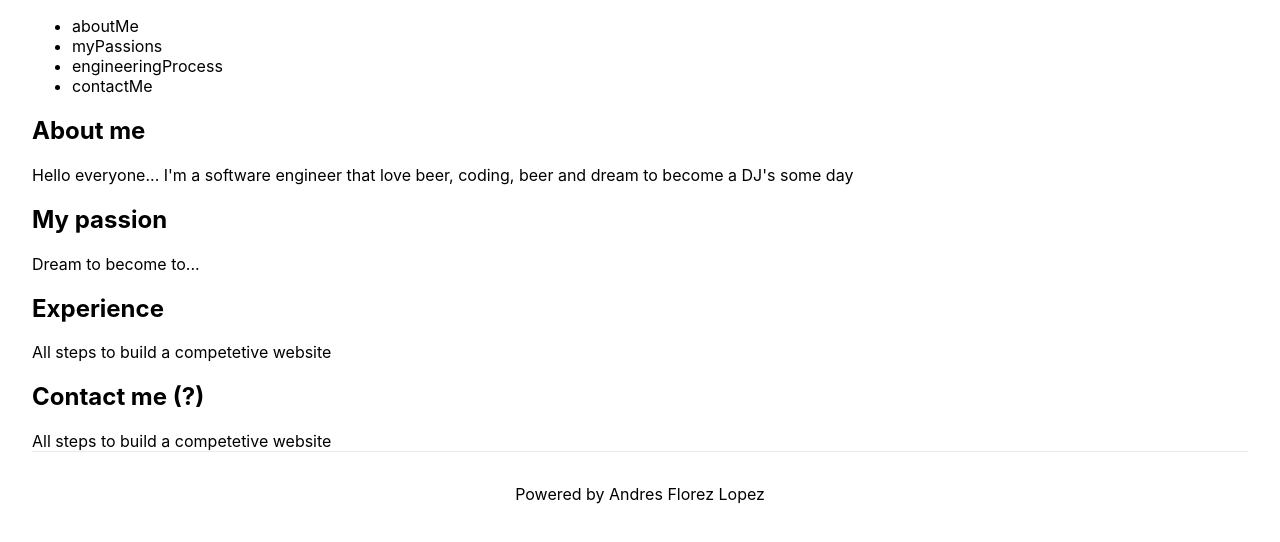
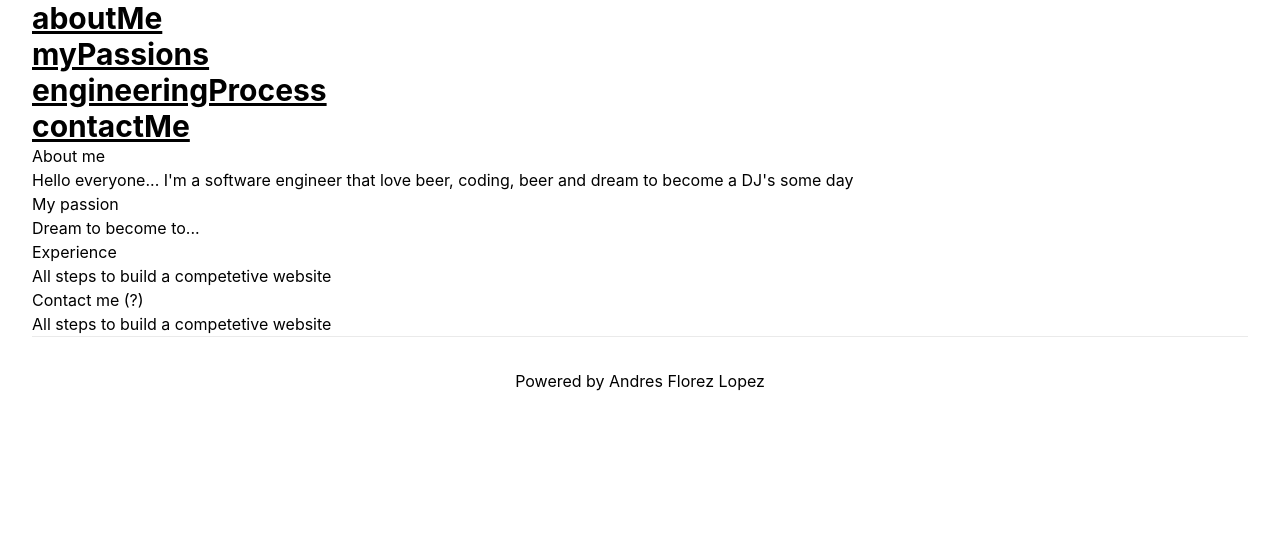
Before and after one commit to aandresflorezlopez/andreswebsitenextjs, a Next.js app: page / in a window 1280 px wide. Shown: the top 542 px of the page. Built offline with nearby package versions, Linux system fonts and the light colour scheme.

Commit message:
install and config tailwind

```diff
--- a/package.json
+++ b/package.json
@@ -19,8 +19,12 @@
     "@types/node": "17.0.40",
     "@types/react": "18.0.12",
     "@types/react-dom": "18.0.5",
+    "autoprefixer": "^10.4.7",
     "eslint": "8.17.0",
     "eslint-config-next": "12.1.6",
+    "postcss": "^8.4.14",
+    "postcss-import": "^14.1.0",
+    "tailwindcss": "^3.0.24",
     "typescript": "4.7.3"
   }
 }
--- /dev/null
+++ b/postcss.config.js
@@ -0,0 +1,7 @@
+module.exports = {
+  plugins: {
+    'postcss-import': {},
+    tailwindcss: {},
+    autoprefixer: {},
+  },
+}
--- a/src/components/Header/index.tsx
+++ b/src/components/Header/index.tsx
@@ -5,7 +5,10 @@ const Header = () => {
     <header>
       <ul>
         {Object.keys(contentSection).map((section, index) => (
-          <li key={`menu-${section}-link`}>
+          <li
+            key={`menu-${section}-link`}
+            className="text-3xl font-bold underline"
+          >
             <a href={`#${section.toLocaleLowerCase()}`}>{section}</a>
           </li>
         ))}
--- a/src/pages/index.tsx
+++ b/src/pages/index.tsx
@@ -19,6 +19,7 @@ import content from '../content';
  * unit testing
  * define fonts
  * add fonts
+ * define a colors scale
  * ! use SSR and SSG
  * ! mobile first
  * ? micro FE
@@ -34,6 +35,7 @@ import content from '../content';
  * cursor:hover = [click-area]
  * loader = my name with svg animation
  * global use alias instead relative paths
+ * dark mode
  */
 
 const Home: NextPage = () => {
--- a/src/styles/globals.css
+++ b/src/styles/globals.css
@@ -1,3 +1,7 @@
+@tailwind base;
+@tailwind components;
+@tailwind utilities;
+
 html,
 body {
   padding: 0;
--- /dev/null
+++ b/tailwind.config.js
@@ -0,0 +1,16 @@
+module.exports = {
+  content: [
+    './src/pages/**/*.{js,ts,jsx,tsx}',
+    './src/components/**/*.{js,ts,jsx,tsx}',
+  ],
+  theme: {
+    extend: {},
+    colors: {
+      'primary': 'Slate',
+    },
+    fontFamily: {
+      sans: ['Graphik', 'sans-serif'],
+    },
+  },
+  plugins: [],
+}
```
Also changed, not shown: 1 other file (tests, documents, lock files or other folders).
